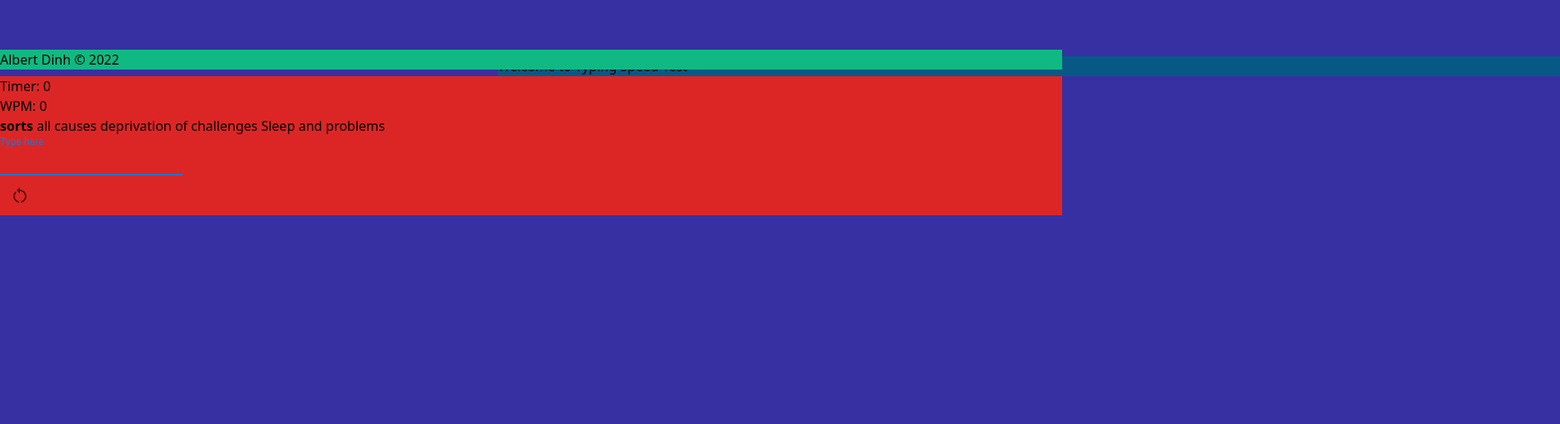
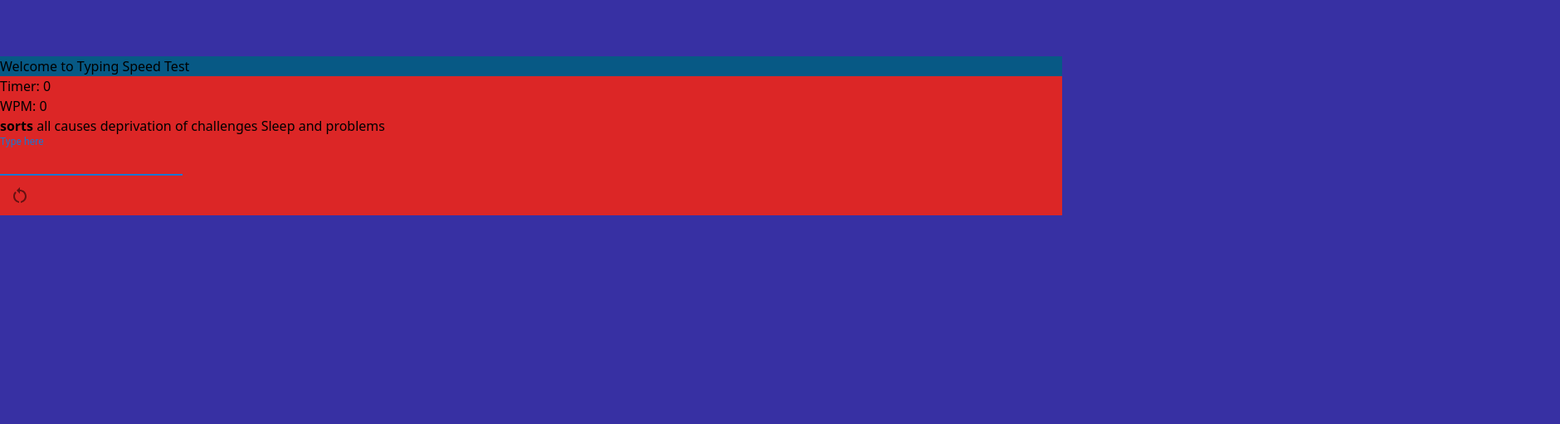
Before and after one commit to albert-dinh-01/TypingTest, a React (Create React App) app in the folder front/: page / in a window 1280 px wide. Shown: the part 132-644 px from the top of the page at 83% size, 1880 px wide, since content can reach past the window. Built offline with nearby package versions, Linux system fonts and the light colour scheme.

Commit message:
Added the footer to the bottom

```diff
--- a/front/src/components/Footer/Footer.tsx
+++ b/front/src/components/Footer/Footer.tsx
@@ -2,7 +2,7 @@ import React from "react";
 
 const Footer = () => {
 	return (
-		<div className="relative bg-emerald-500" id="footerContainer">
+		<div className="bg-emerald-500 fixed bottom-0" id="footerContainer">
 			<p id="footerText">Albert Dinh &copy; 2022</p>
 		</div>
 	);
--- a/front/src/components/WelcomeText/WelcomeText.tsx
+++ b/front/src/components/WelcomeText/WelcomeText.tsx
@@ -2,7 +2,7 @@ import React from "react";
 
 const WelcomeText = () => {
 	return (
-		<div className="relative bg-sky-800 top-[200px] left-[600px]" id="welcomeContainer">
+		<div className="relative bg-sky-800 top-[200px]" id="welcomeContainer">
 			<p className="" id="welcomeText">
 				Welcome to Typing Speed Test
 			</p>
```
